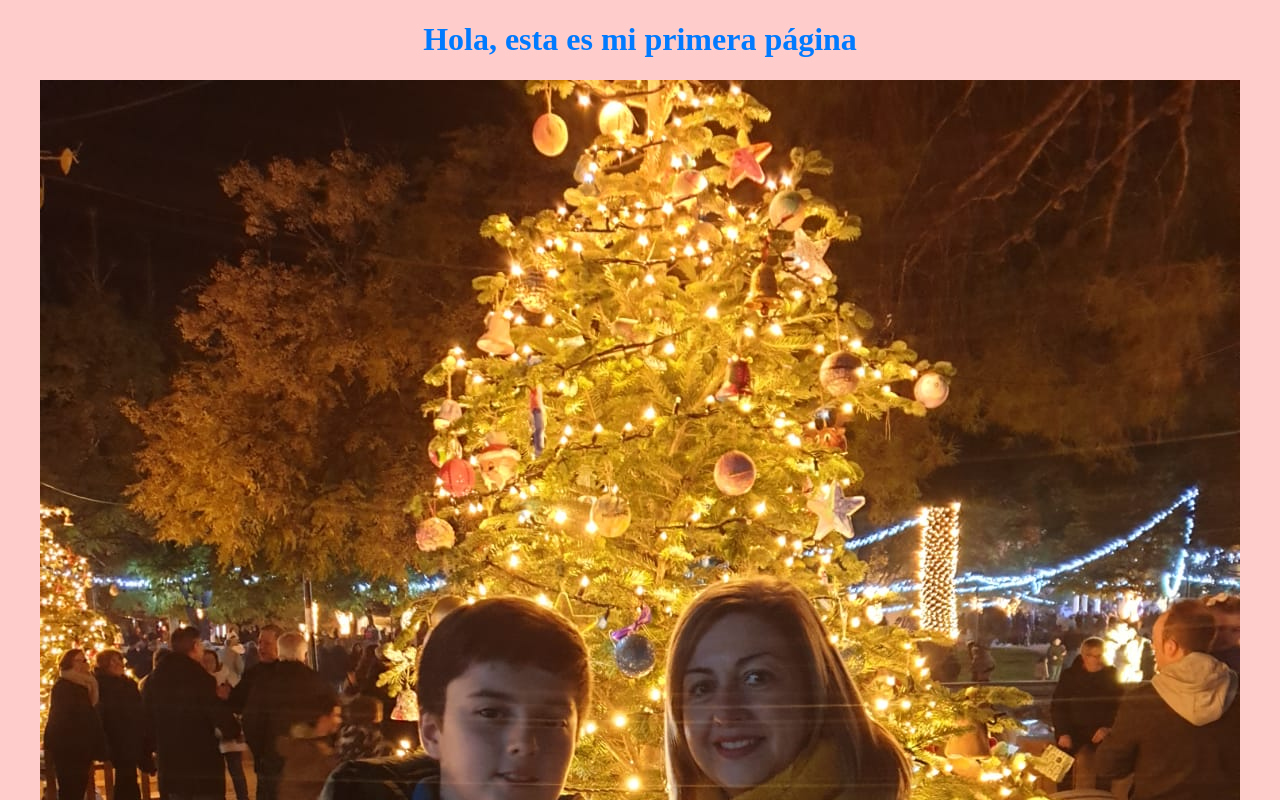
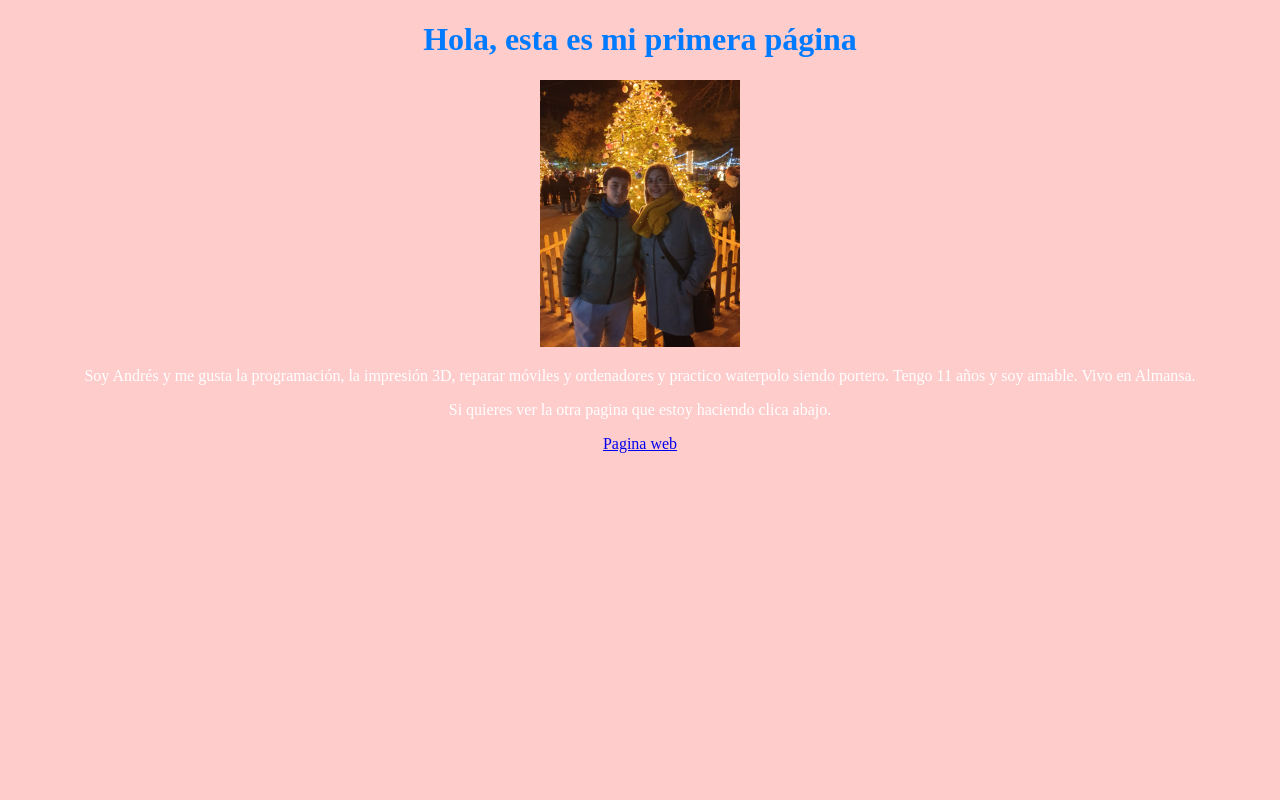
Before and after one commit to andresalvi1409-beep/Intento-final, a plain HTML site: page index.html in a window 1280 px wide. Shown: the top 800 px of the page. Drawn offline with Linux system fonts and the light colour scheme.

Commit message:
Update index.html

```diff
--- a/index.html
+++ b/index.html
@@ -25,7 +25,7 @@ h1 {
 
 <body>
   <h1>Hola, esta es mi primera página</h1>
-  <img src="WhatsApp Image 2026-01-04 at 18.24.16 (1).jpeg">
+  <img src="WhatsApp Image 2026-01-04 at 18.24.16 (1).jpeg" style="width:200px; height:300;">
   <p>
     Soy Andrés y me gusta la programación, la impresión 3D,
     reparar móviles y ordenadores y practico waterpolo siendo portero.
```
